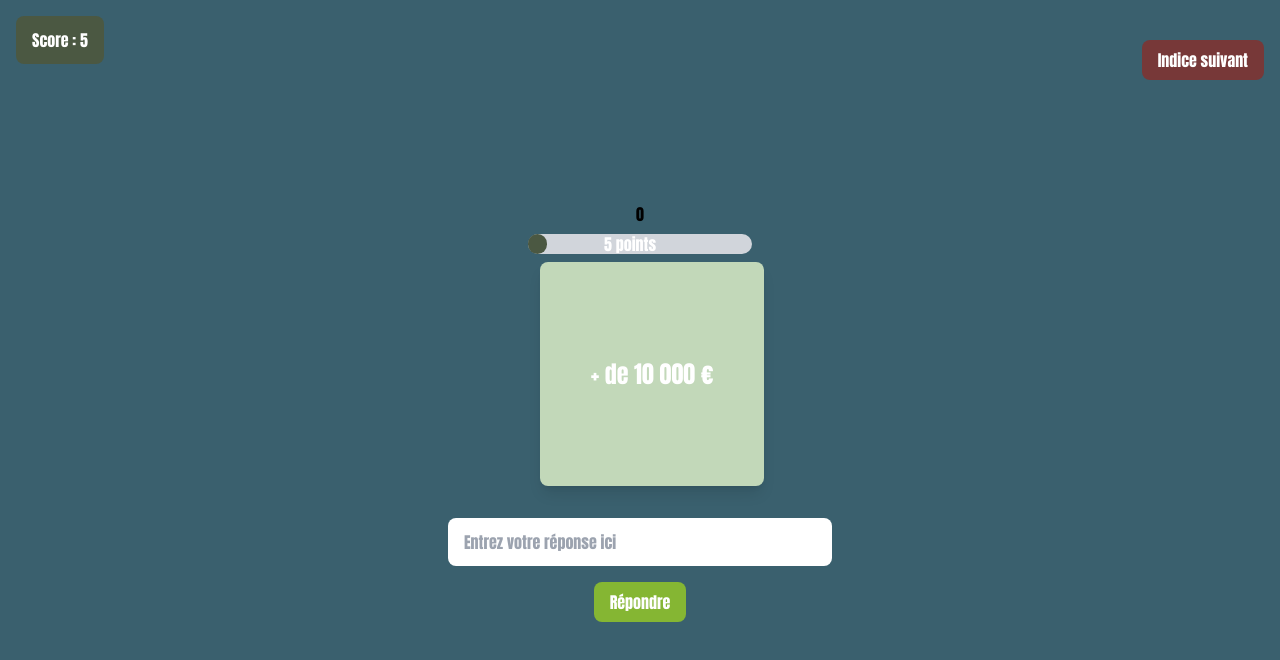
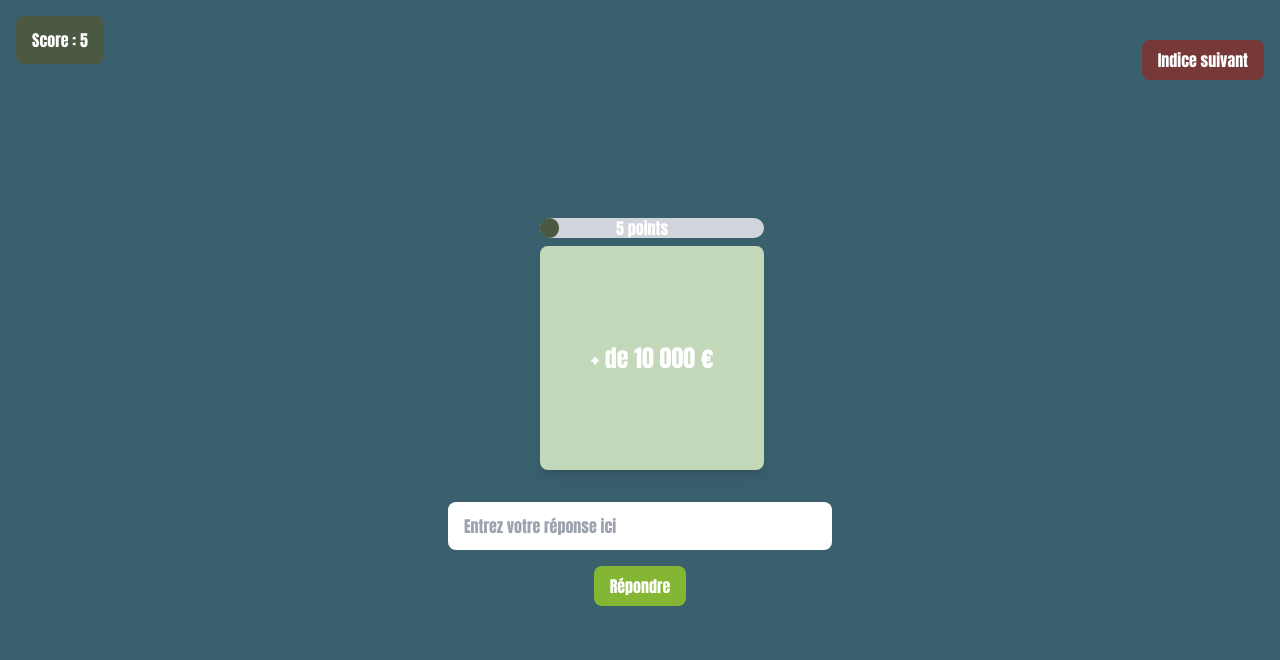
Before and after one commit to SebGarcia-coder/Reliable, a Vue app: page /demo in a window 1280 px wide. Shown: the top 660 px of the page. Built offline with nearby package versions, Linux system fonts and the light colour scheme.

Commit message:
small fixes

```diff
--- a/src/components/AnswerInput.vue
+++ b/src/components/AnswerInput.vue
@@ -9,12 +9,6 @@ const gameStore = useGameStore();
 
 const userAnswer = ref('');
 
-// const props = defineProps<{
-//   clues: {
-//     text: string;
-//     visible: boolean;
-//   }[];
-// }>();
 
 // TODO : quand les questions seront dans la bdd, n'envoyer que l'id de la question.
 
@@ -38,7 +32,9 @@ const submitAnswer = async () => {
     gameStore.answerValidation.isValid = isValid;
     gameStore.answerValidation.message = validatorMessage;
 
+    gameStore.revealAllClues()
     if(isValid) {
+
       gameStore.addPointsForCurrentClue();
     }
 
--- a/src/views/Demo.vue
+++ b/src/views/Demo.vue
@@ -1,5 +1,4 @@
 <script setup lang="ts">
-import { ref } from 'vue'
 import ClueBox from '../components/ClueBox.vue'
 import Button from '../components/Button.vue'
 import AnswerInput from '../components/AnswerInput.vue'
@@ -12,11 +11,6 @@ const gameStore = useGameStore();
 
 const handleTimerEnd = () => {
   gameStore.revealAllClues();
-};
-
-const handleAnswerSubmission = () => {
-  gameStore.addPointsForCurrentClue();
-  console.log(`Score: ${gameStore.score}`);
 };
 </script>
 
@@ -34,8 +28,7 @@ const handleAnswerSubmission = () => {
         >Indice suivant</Button
       >
     </div>
-    <div class="flex flex-col space-y-2 items-center max-w-[60%]">
-      <div>{{ gameStore.score }}</div>
+    <div class="flex flex-col space-y-2  max-w-[60%]">
       <Timer
       v-if="gameStore.remainingTime > 0"
       @timerEnd="handleTimerEnd"
```
